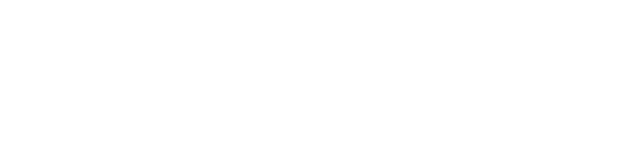
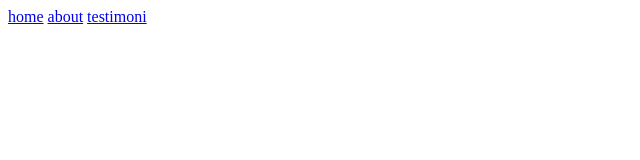
Before and after one commit to FS-38/tugas-kelompok-1, a plain HTML site: page index.html in a window 1280 px wide. Shown: the whole page, without its empty margins (0-640 px from the left). Drawn offline with Linux system fonts and the light colour scheme.

Commit message:
edit nav

```diff
--- a/index.html
+++ b/index.html
@@ -9,7 +9,11 @@
 </head>
 <body>
     <header>
-        <nav></nav>
+        <nav>
+            <a href="#" class="nav-item">home</a>
+            <a href="#" class="nav-item">about</a>
+            <a href="#" class="nav-item">testimoni</a>
+        </nav>
     </header>
 
     <main>
```
